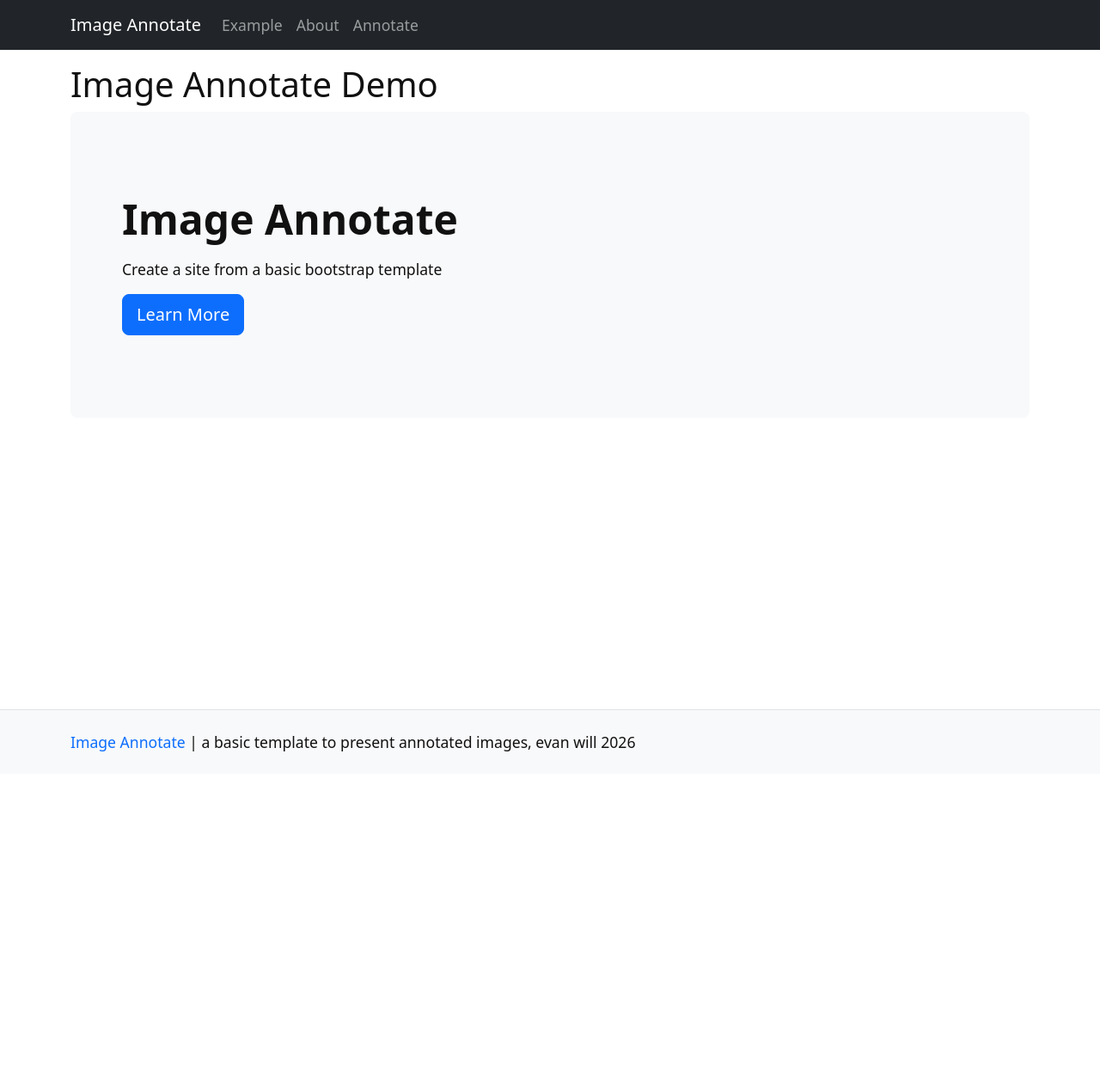
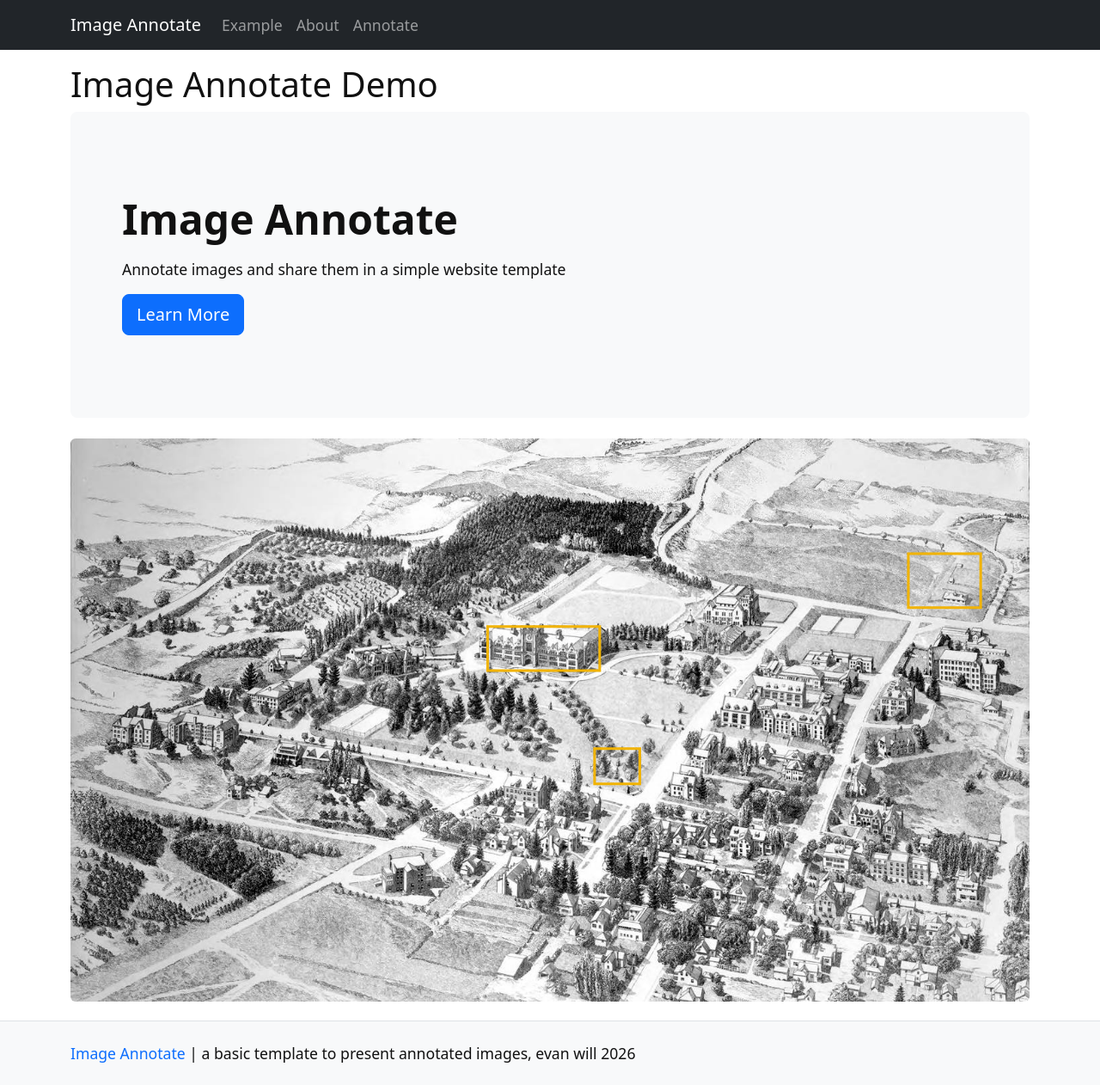
Before and after one commit to evanwill/image-annotate-template, a Jekyll site: the page built from pages/index.md, in a window 1280 px wide. Shown: the whole page at 86% size. Built offline with Jekyll 4.4.1, drawn with Linux system fonts in a browser that asks for light colours; before the commit the page ends 900 px from its top, so only the background shows below that.

Commit message:
clean up home page

```diff
--- a/pages/index.md
+++ b/pages/index.md
@@ -1,6 +1,9 @@
 ---
 title: Image Annotate Demo
 layout: page
+annotation-viewer: true
 ---
 
-{% include jumbotron.html heading=site.title text="Create a site from a basic bootstrap template" button-text="Learn More" button-link="about.html" %}
+{% include jumbotron.html heading=site.title text="Annotate images and share them in a simple website template" button-text="Learn More" button-link="about.html" %}
+
+{% include annotated-image.html image="campus02023.jpg" annotation="campus02023-annotations.json" %}
```
